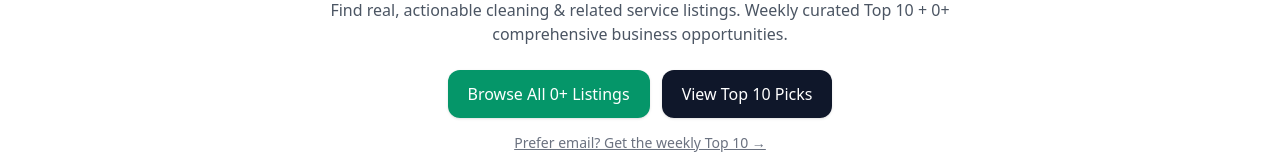
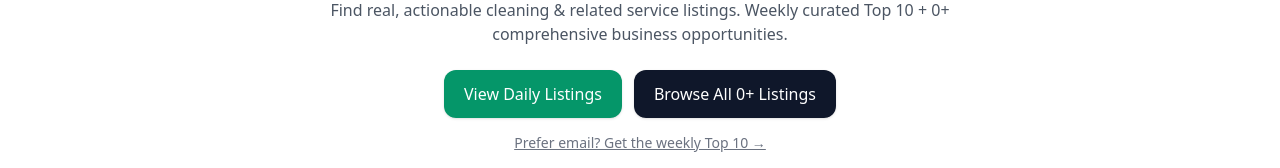
Before and after one commit to jeffsosville/cleaningexits, a Next.js app: page / in a window 1280 px wide. Shown: the part 138-306 px from the top of the page. Built offline with nearby package versions, Linux system fonts and the light colour scheme; no server answers; the database is empty.

Commit message:
Update index.tsx

```diff
--- a/pages/index.tsx
+++ b/pages/index.tsx
@@ -130,11 +130,11 @@ export default function Home({ top10, kpis, totalListings }: { top10: Top10[]; k
             Find real, actionable cleaning & related service listings. Weekly curated Top 10 + {totalListings.toLocaleString()}+ comprehensive business opportunities.
           </p>
           <div className="mt-6 flex flex-wrap items-center justify-center gap-3">
-            <Link href="/listings" className="inline-flex items-center gap-2 rounded-xl bg-emerald-600 px-5 py-3 text-white shadow hover:bg-emerald-700 transition">
+            <Link href="/daily-cleaning" className="inline-flex items-center gap-2 rounded-xl bg-emerald-600 px-5 py-3 text-white shadow hover:bg-emerald-700 transition">
+              View Daily Listings
+            </Link>
+            <Link href="/listings" className="inline-flex items-center gap-2 rounded-xl bg-slate-900 px-5 py-3 text-white shadow hover:bg-slate-800 transition">
               Browse All {totalListings.toLocaleString()}+ Listings
-            </Link>
-            <Link href="/top10" className="inline-flex items-center gap-2 rounded-xl bg-slate-900 px-5 py-3 text-white shadow hover:bg-slate-800 transition">
-              View Top 10 Picks
             </Link>
           </div>
           <div className="mt-3">
```
